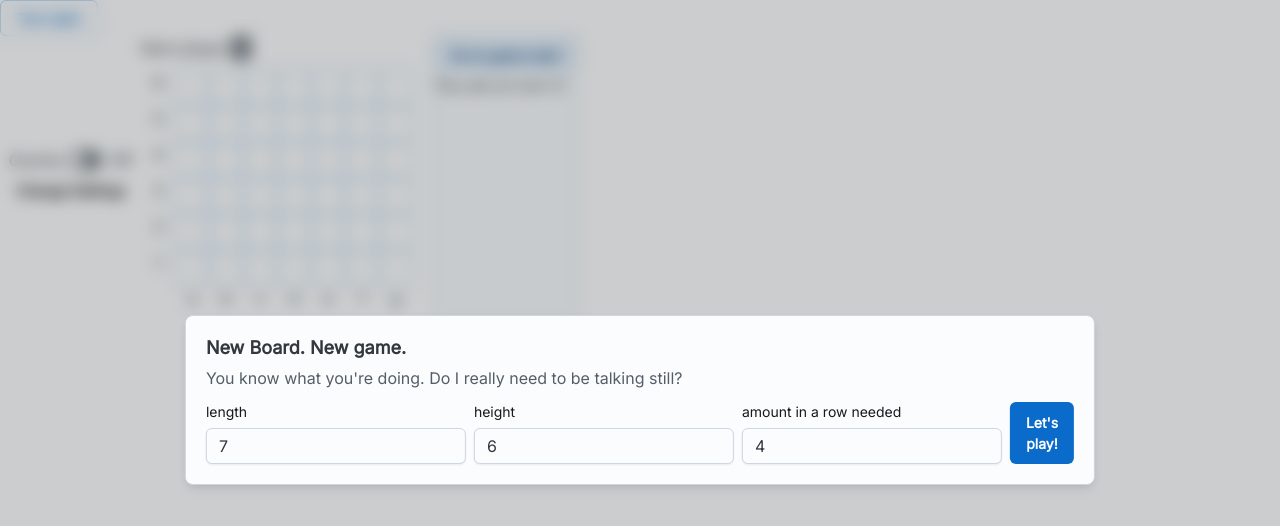
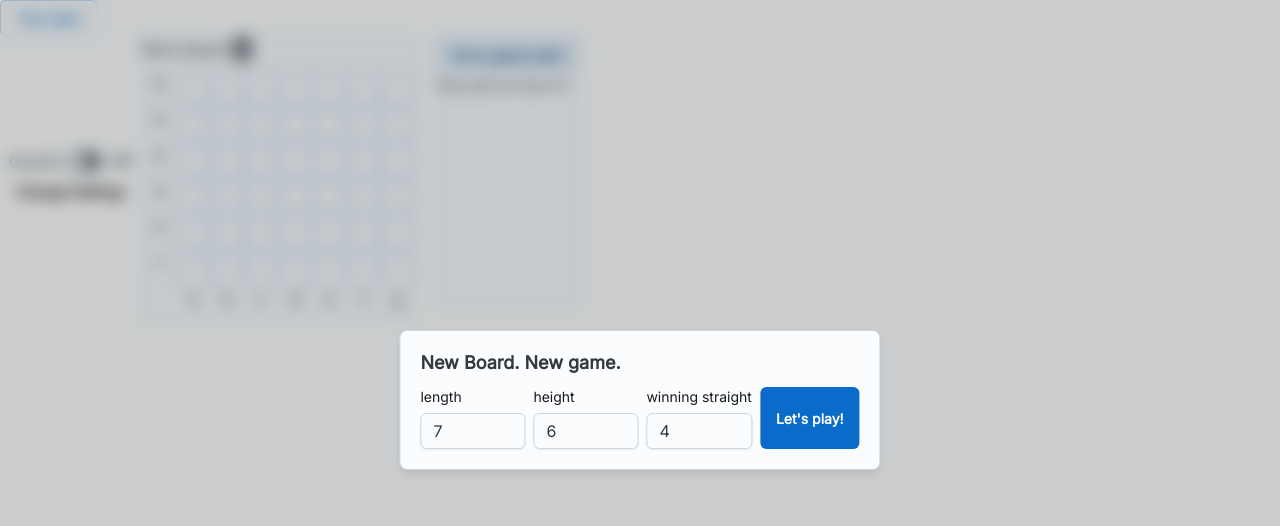
Before and after one commit to IHOPstack/ConnectX, a React (Create React App) app in the folder src/: page / in a window 1280 px wide. Both pictures are taken after a click on the button "Change Settings". Shown: the top 526 px of the page. Built offline with nearby package versions, Linux system fonts and the light colour scheme.

Commit message:
adjusted ui to fit all screen sizes

```diff
--- a/src/App.js
+++ b/src/App.js
@@ -54,28 +54,29 @@ export default function Game() {
     }
   }
   function gravityDrop(){
+    let nextSquares = currentSquares;
     //lower all tokens
-    for (let columnPos=0;columnPos<currentSquares[0].length;columnPos++){
+    for (let columnPos=0;columnPos<nextSquares[0].length;columnPos++){
       let emptyCells = [];
-      for (let rowNum=currentSquares.length-1;rowNum>=0;rowNum--){
-        let boxInQuestion = currentSquares[rowNum][columnPos];
+      for (let rowNum=nextSquares.length-1;rowNum>=0;rowNum--){
+        let boxInQuestion = nextSquares[rowNum][columnPos];
         if (!boxInQuestion){
           emptyCells.push(rowNum);
         } else {
           if (!emptyCells.length == 0){
             const newRow = emptyCells.shift();
-            currentSquares[newRow][columnPos] = boxInQuestion;
-            currentSquares[rowNum][columnPos] = null;
+            nextSquares[newRow][columnPos] = boxInQuestion;
+            nextSquares[rowNum][columnPos] = null;
             emptyCells.push(rowNum);
           }
         }
       }
     }
     //check for winner on new board (should find some way to avoid needing loop label)
-    labledLoop: for (let columnPos=0;columnPos<currentSquares[0].length;columnPos++){
-      for (let rowNum=currentSquares.length-1;rowNum>=0;rowNum--){
-        if (currentSquares[rowNum][columnPos]){
-          let winningList = calculateWinner(currentSquares, rowNum, columnPos, winCon);
+    labledLoop: for (let columnPos=0;columnPos<nextSquares[0].length;columnPos++){
+      for (let rowNum=nextSquares.length-1;rowNum>=0;rowNum--){
+        if (nextSquares[rowNum][columnPos]){
+          let winningList = calculateWinner(nextSquares, rowNum, columnPos, winCon);
           if (winningList){
             setWinningSquares(winningList);
             break labledLoop;
@@ -85,7 +86,7 @@ export default function Game() {
         }
       }
     }
-    handlePlay(currentSquares)
+    handlePlay(nextSquares)
     setGravity(true);
   }
 
@@ -103,6 +104,9 @@ export default function Game() {
             break;
           }
         }
+      }
+      if (!description){
+        description = "Ope, there goes gravity!"
       }
     } else {
       description = "Go to game start";
@@ -132,13 +136,13 @@ export default function Game() {
           <Typography endDecorator={<Switch checked={gravity} onChange={(event)=> gravity ? setGravity(false) : gravityDrop()} endDecorator={gravity ? "On" : "Off"}/>}>Gravity</Typography>
           <ChangeGame currentWidth={currentSquares[0].length} currentHeight={currentSquares.length} setHistory={setHistory} setCurrentMove={setCurrentMove} winCon={winCon} setWinCon={setWinCon} setWinningSquares={setWinningSquares} />
         </Stack>
-        <div className="gameBoard">
+        <Sheet variant="outlined"
+          className="gameBoard">
           <Board xIsNext={xIsNext} squares={currentSquares} winCon={winCon} winningSquares={winningSquares} setWinningSquares={setWinningSquares} onPlay={handlePlay} gravity={gravity} />
-        </div>
+        </Sheet>
       <Sheet className="gameInfo" variant="outlined"
-        sx={{maxHeight: 300,
-              overflow: "scroll",
-              "--Sheet-radius": "49px"}}>
+        sx={{maxHeight: 34*(currentSquares.length+2),
+              overflow: "scroll",}}>
         <List size="small">
           {moves}
           <Typography key='current'>{current}</Typography>
@@ -199,7 +203,7 @@ function Board({xIsNext, squares, onPlay, winCon, winningSquares, setWinningSqua
     })
     const numLabel = <Label character={rowKey}></Label>
     return (
-      <div key={rowKey} className="board-row">{numLabel}{rows}</div>
+      <Sheet key={rowKey} className="board-row">{numLabel}{rows}</Sheet>
     )
   })
   //lower labels
@@ -237,7 +241,6 @@ function ChangeGame({currentWidth, currentHeight, setHistory, setCurrentMove, wi
       <Modal open={open} onClose={()=>setOpen(false)}>
         <ModalDialog>
           <DialogTitle>New Board. New game.</DialogTitle>
-          <DialogContent>You know what you're doing. Do I really need to be talking still?</DialogContent>
           <form onSubmit={(event)=> {
             event.preventDefault();
             ChangeSettings(inputHeight, inputWidth, inputWinCon)
@@ -246,18 +249,43 @@ function ChangeGame({currentWidth, currentHeight, setHistory, setCurrentMove, wi
             <Stack spacing={1} direction="row">
               <FormControl error={false}>
                 <FormLabel>length</FormLabel>
-                <Input required defaultValue={inputWidth} onChange={event => {
-                  setInputWidth(event.target.value)}}/>
+                <Input
+                  required type="number"
+                  defaultValue={inputWidth}
+                  onChange={event => {setInputWidth(event.target.value)}}
+                  slotProps={{
+                    input: {
+                      min: 3,
+                      max: 100
+                    }
+                  }}/>
               </FormControl>
               <FormControl error={false}>
                 <FormLabel>height</FormLabel>
-                <Input required defaultValue={inputHeight} onChange={event => {
-                  setInputHeight(event.target.value)}}/>
+                <Input
+                  required type="number"
+                  defaultValue={inputHeight}
+                  onChange={event => {setInputHeight(event.target.value)}}
+                  slotProps={{
+                    input: {
+                      min: 3,
+                      max: 999
+
+                    }
+                  }}/>
               </FormControl>
               <FormControl error={false}>
-                <FormLabel>amount in a row needed</FormLabel>
-                <Input required defaultValue={winCon} onChange={event => {
-                  setInputWinCon(event.target.value)}}/>
+                <FormLabel>winning straight</FormLabel>
+                <Input
+                  required type="number"
+                  defaultValue={winCon}
+                  onChange={event => {setInputWinCon(event.target.value)}}
+                  slotProps={{
+                    input: {
+                      min: 3,
+                      max: 20
+                    }
+                  }}/>
               </FormControl>
               <Button type="submit">Let's play!</Button>
             </Stack>
--- a/src/styles.css
+++ b/src/styles.css
@@ -97,7 +97,10 @@ body {
   text-align: center;
   width: 34px;
 }
-
+.board-row{
+  overflow: auto;
+  min-width: max-content;
+}
 .board-row:after {
   clear: both;
   content: '';
@@ -117,3 +120,6 @@ body {
   display: flex;
   flex-direction: column;
 }
+.gameBoard {
+  overflow: auto;
+}
```
